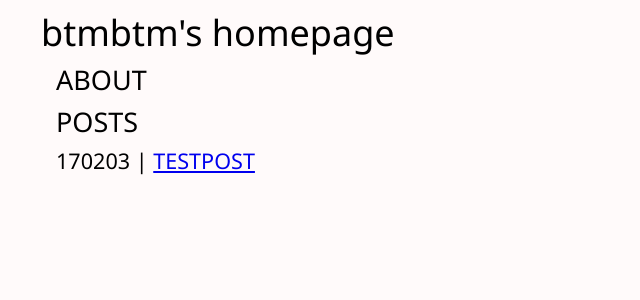
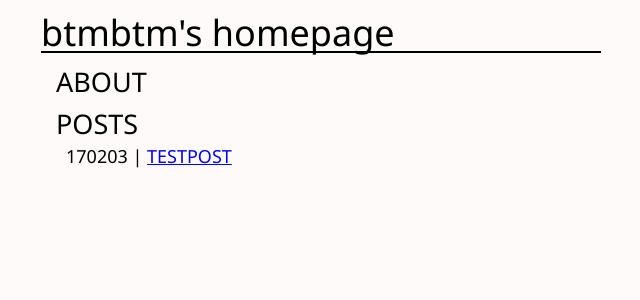
Before and after one commit to btmbtm/btmbtm.github.io, a Jekyll site: the page built from index.html, in a window 1280 px wide. Shown: the top 300 px of the page, without its empty margins (319-959 px from the left). Built offline with Jekyll 4.4.1, drawn with Linux system fonts in a browser that asks for light colours.

Commit message:
tweak post list

```diff
--- a/css/main.css
+++ b/css/main.css
@@ -75,13 +75,13 @@ h6 {
   font-size: 0.67em; }
 
 .postList {
-  margin: 10px 0; }
+  margin: 10px 10px 0; }
 
 .postList_post {
-  font-size: 1.2em;
-  line-height: 1.5; }
+  font-size: 1em; }
 
 header {
+  border-bottom: 2px solid black;
   margin: 15px 0; }
 
 .post {
--- a/scss/components/_postList.scss
+++ b/scss/components/_postList.scss
@@ -1,8 +1,7 @@
 .postList{
-	margin: 10px 0;
+	margin: 10px 10px 0;
 }
 
 .postList_post{
-	font-size: 1.2em;
-	line-height: 1.5;
+	font-size: 1em;
 }
--- a/scss/layouts/_header.scss
+++ b/scss/layouts/_header.scss
@@ -1,3 +1,4 @@
 header{
+	border-bottom: 2px solid black;
 	margin: 15px 0;
 }
```
Also changed, not shown: 1 other file.
